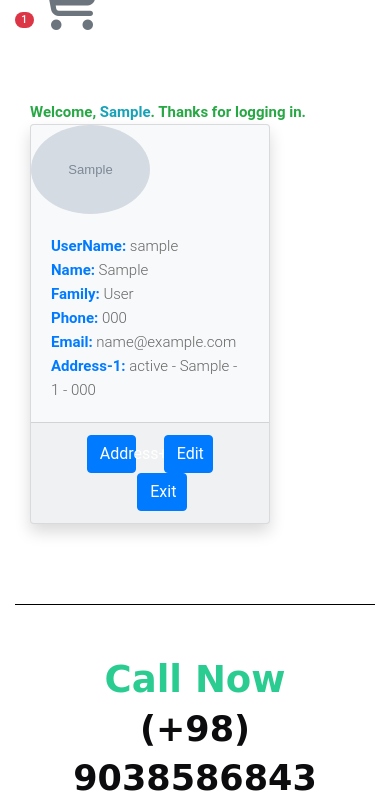
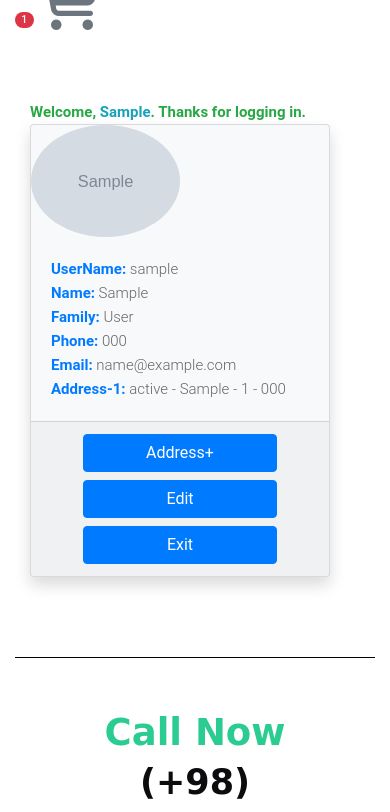
Before and after one commit to Ayazadeh/online_shop, a Django app: page /accounts/profile/ in a window 390 px wide. Shown: the part 31-843 px from the top of the page. Run offline with Django 3.2, Linux system fonts and the light colour scheme; a user stored in the database is signed in; tables that the repository leaves empty hold one stand-in row (values such as "Sample post"); grey boxes marked "Sample" are stand-in pictures; some libraries are stand-ins or nearby versions; some web fonts are replaced.

Commit message:
make profile responsive

```diff
--- a/templates/customer/profile.html
+++ b/templates/customer/profile.html
@@ -10,7 +10,7 @@
                 Thanks for logging in.</p>
         {% endif %}
         <div class="row">
-            <div class="col-9 col-sm-9 col-md-9 col-lg-4 col-xl-4">
+            <div class="col-11 col-sm-11 col-md-12 col-lg-4 col-xl-4">
                 <div class="card shadow w-100 bg-light">
                     <div>
                         <img class="card-img-top w-50 rounded-circle h-100 m-auto"
@@ -35,9 +35,9 @@
                         {% endif %}
                     </div>
                     <div class="card-footer text-center">
-                        <a href="{% url 'customer:address' %}" class="btn btn-primary w-25">Address+</a>
-                        <a href="{% url 'customer:user_edit' user.id %}" class="btn btn-primary ml-4 w-25">Edit</a>
-                        <a href="{% url 'customer:logout' %}" class="btn btn-primary ml-4 w-25">Exit</a>
+                        <a href="{% url 'customer:address' %}" class="btn btn-primary w-75">Address+</a>
+                        <a href="{% url 'customer:user_edit' user.id %}" class="btn btn-primary w-75 my-2">Edit</a>
+                        <a href="{% url 'customer:logout' %}" class="btn btn-primary w-75">Exit</a>
                     </div>
                 </div>
             </div>
```
